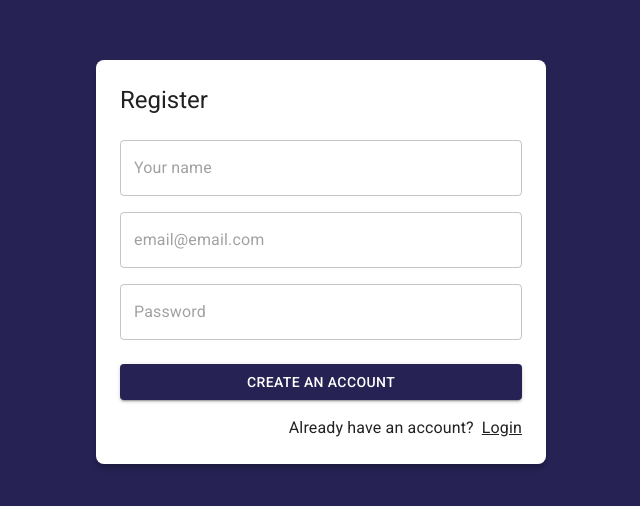
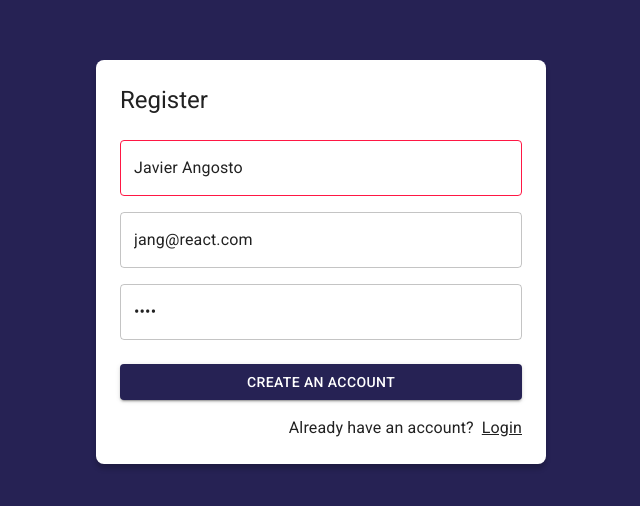
Before and after one commit to javierangosto/journal-app, a React (Vite) app: page /auth/register in a window 1280 px wide. Shown: the part 138-644 px from the top of the page, without its empty margins (319-959 px from the left). Built offline with nearby package versions, Linux system fonts and the light colour scheme.

Commit message:
Validate from form hook

```diff
--- a/src/auth/pages/RegisterPage.jsx
+++ b/src/auth/pages/RegisterPage.jsx
@@ -1,12 +1,36 @@
 import { Link as RouterLink } from 'react-router-dom'
-import { Google } from "@mui/icons-material"
 import { Button, Grid, Link, TextField, Typography } from "@mui/material"
 import { AuthLayout } from '../layout/AuthLayout'
+import { useForm } from '../../hooks'
+
+const formData = {
+    displayName: 'Javier Angosto',
+    email: 'jang@react.com',
+    password: '1234',
+}
+
+const formValidations = {
+    displayName: [( value ) => value.length >= 1, 'The name is required'],
+    email: [( value ) => value.includes('@'), 'The email address is invalid'],
+    password: [( value ) => value.length >= 6, 'The password must have more than six characters'],
+
+}
 
 export const RegisterPage = () => {
+
+    const {
+        formState, displayName, email, password, onInputChange,
+        isFormValid, displayNameValid, emailValid, passwordValid
+    } = useForm( formData, formValidations );
+
+    const handleSubmit = ( event ) => {
+        event.preventDefault();
+        console.log(formState)
+    }
+
     return (
         <AuthLayout title = 'Register'>
-            <form>
+            <form onSubmit={ handleSubmit }>
                 <Grid container>
                     <Grid item xs={12} sx={{ mt: 2 }}>
                         <TextField
@@ -14,6 +38,11 @@ export const RegisterPage = () => {
                             type="name"
                             placeholder="Your name"
                             fullWidth
+                            name="displayName"
+                            value={ displayName }
+                            onChange = { onInputChange }
+                            error={ !displayNameValid }
+                            helperText={ displayNameValid }
                         />
                     </Grid>
                     <Grid item xs={12} sx={{ mt: 2 }}>
@@ -22,6 +51,9 @@ export const RegisterPage = () => {
                             type="email"
                             placeholder="email@email.com"
                             fullWidth
+                            name="email"
+                            value={ email }
+                            onChange = { onInputChange }
                         />
                     </Grid>
                     <Grid item xs={12} sx={{ mt: 2 }}>
@@ -30,6 +62,9 @@ export const RegisterPage = () => {
                             type="password"
                             placeholder="Password"
                             fullWidth
+                            name="password"
+                            value={ password }
+                            onChange = { onInputChange }
                         />
                     </Grid>
                     <Grid container spacing={ 2 } sx={{ mb: 2, mt: 1 }} >
@@ -37,6 +72,7 @@ export const RegisterPage = () => {
                             <Button
                                 variant='contained'
                                 fullWidth
+                                type="submit"
                             >
                                 Create an account
                             </Button>
--- a/src/hooks/useForm.js
+++ b/src/hooks/useForm.js
@@ -1,8 +1,16 @@
-import { useState } from 'react';
+import { useEffect, useState } from 'react';
 
-export const useForm = ( initialForm = {} ) => {
+export const useForm = ( initialForm = {}, formValidations = {} ) => {
 
     const [ formState, setFormState ] = useState( initialForm );
+    const [formValidation, setFormValidation] = useState({});
+
+    useEffect(() => {
+
+        createValidators();
+
+    }, [ formState ])
+
 
     const onInputChange = ({ target }) => {
         const { name, value } = target;
@@ -16,10 +24,27 @@ export const useForm = ( initialForm = {} ) => {
         setFormState( initialForm );
     }
 
+    const createValidators = () => {
+
+         const formCheckedValues = {};
+
+         for (const formField of Object.keys( formValidations )) {
+
+            const [ fn, errorMessage ] = formValidations[ formField ];
+
+            formCheckedValues[`${ formField }Valid`] = fn( formState[formField] ) ? null : errorMessage;
+
+         }
+
+         setFormValidation( formCheckedValues );
+
+    }
+
     return {
         ...formState,
         formState,
         onInputChange,
         onResetForm,
+        ...formValidation,
     }
 }
```
